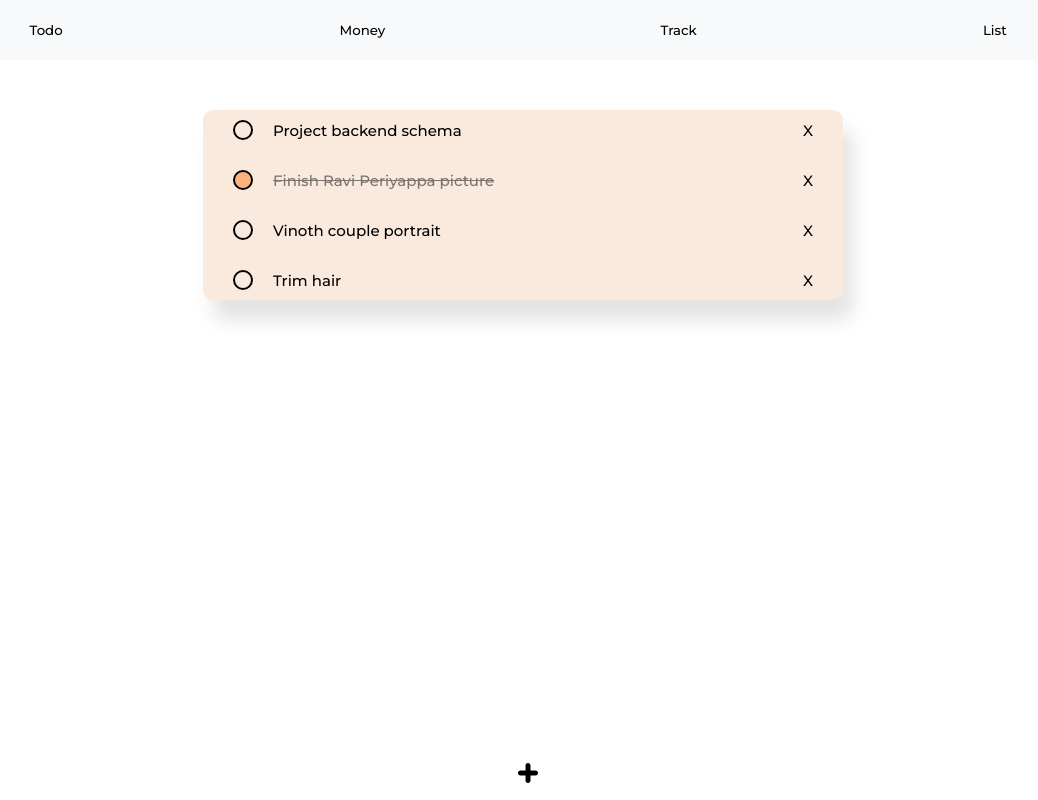
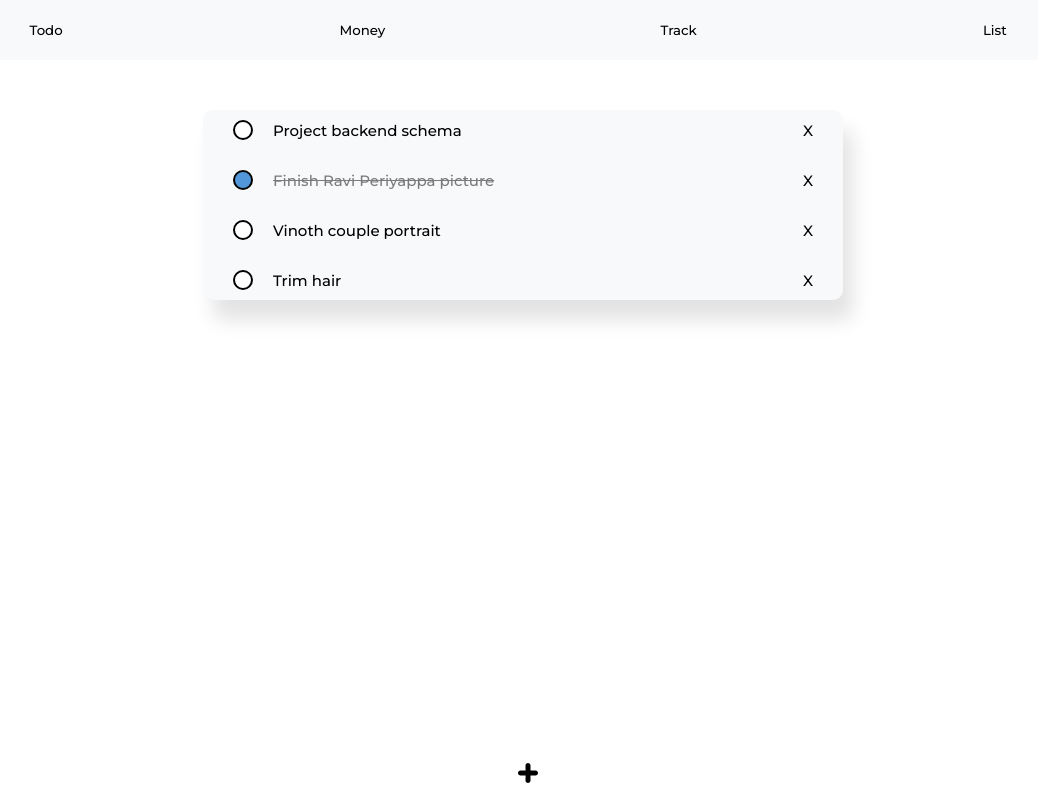
Before and after one commit to Sabtha-Rishi/Notes-App-Frontend, a React (Create React App) app: page / in a window 1280 px wide. Shown: the whole page, without its empty margins (117-1155 px from the left). Built offline with nearby package versions, Linux system fonts and the light colour scheme; the HTML template or start-up script is replaced by a standard one.

Commit message:
UI improvements

```diff
--- a/src/components/todoItem.js
+++ b/src/components/todoItem.js
@@ -63,7 +63,7 @@ const SingleTodo = styled.div`
     min-height: 20px;
     border-radius: 100%;
     cursor: pointer;
-    background-color: #faeade;
+    background-color: white;
   }
 
   .task {
@@ -75,7 +75,7 @@ const SingleTodo = styled.div`
     opacity: 50%;
   }
   .complete {
-    background-color: #fab37f;
+    background-color: #5397db;
   }
   .delete {
     font-size: 15px;
--- a/src/components/todoList.js
+++ b/src/components/todoList.js
@@ -26,7 +26,8 @@ const TodoContainer = styled.div`
   background-color: #fafafa;
   box-shadow: 10px 20px 20px #e3e3e3;
   gap: 10px;
-  background-color: #faeade;
+  background-color: #f7f9fb;
+  border: 1px solid lighgrey;
 
   .password {
     backdrop-filter: blur(50px);
```
